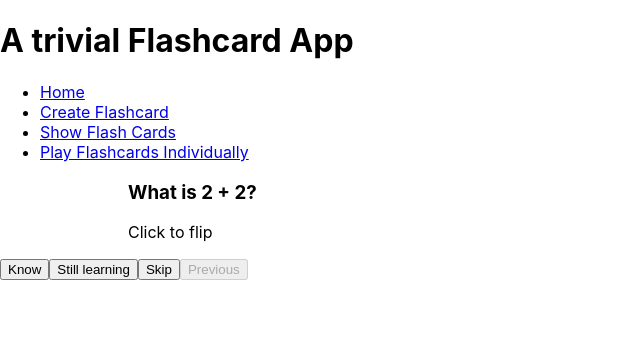
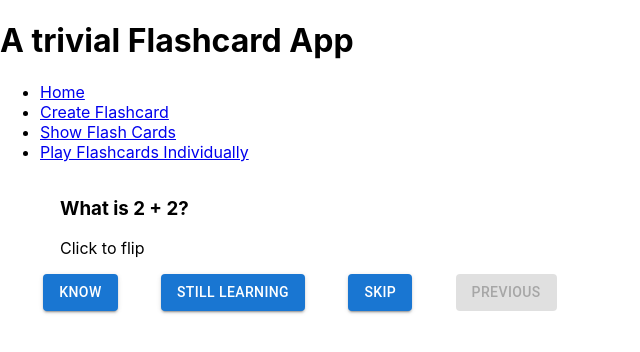
Before and after one commit to berniedovD/flashcards, a React (Create React App) app: page /play in a window 1280 px wide. Shown: the top 352 px of the page, without its empty margins (0-640 px from the left). Built offline with nearby package versions, Linux system fonts and the light colour scheme.

Commit message:
Added some MUI to play flashcard screen

```diff
--- a/package.json
+++ b/package.json
@@ -4,6 +4,10 @@
   "homepage": ".",
   "private": true,
   "dependencies": {
+    "@emotion/react": "^11.10.5",
+    "@emotion/styled": "^11.10.5",
+    "@fontsource/roboto": "^4.5.8",
+    "@mui/material": "^5.11.9",
     "@testing-library/jest-dom": "^5.16.5",
     "@testing-library/react": "^13.4.0",
     "@testing-library/user-event": "^13.5.0",
--- a/src/flashcardPlay/index.tsx
+++ b/src/flashcardPlay/index.tsx
@@ -2,6 +2,9 @@ import React, {useState, useEffect} from "react";
 import Flashcard from "../Flashcard";
 import {FlashcardListProps} from "../FlashCardList";
 import { useNavigate, useLocation } from "react-router-dom"
+import Button from '@mui/material/Button';
+import Stack from '@mui/material/Stack';
+import Container from '@mui/material/Container';
 
 const Flashcardplay = ({flashcards}: FlashcardListProps):JSX.Element => {
    const navigate = useNavigate();
@@ -56,16 +59,16 @@ const Flashcardplay = ({flashcards}: FlashcardListProps):JSX.Element => {
    }
 
    return(
-      <div>
+      <Stack sx={{ maxWidth: "sm" }}>
         <Flashcard
            term={flashcards[cardIndex].question}
            definition={flashcards[cardIndex].answer}
-        />
-        <button onClick={() => {updateknown(2); next()}}>Know</button>
-        <button onClick={() => {updateknown(1); next()}}>Still learning</button>
-        <button onClick={skip}>Skip</button>
-        <button disabled={firstCard} onClick={previous}>Previous</button>
-      </div>
+        /><Stack direction="row" alignItems="center" justifyContent="space-evenly">
+        <Button onClick={() => {updateknown(2); next()}} variant="contained">Know</Button>
+        <Button onClick={() => {updateknown(1); next()}} variant="contained">Still learning</Button>
+        <Button onClick={skip} variant="contained">Skip</Button>
+        <Button disabled={firstCard} onClick={previous} variant="contained">Previous</Button></Stack>
+      </Stack>
    )
 }
 
```
Also changed, not shown: 1 other file (tests, documents, lock files or other folders).
